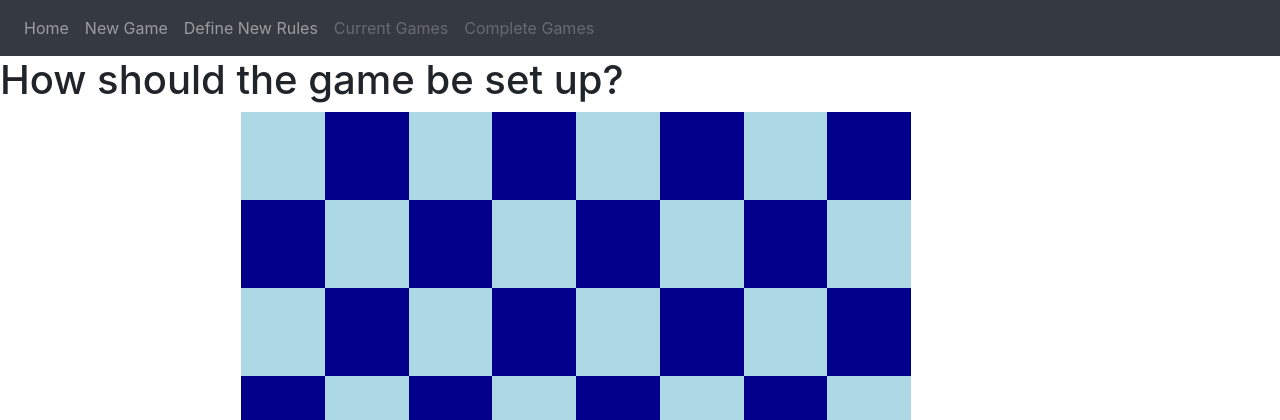
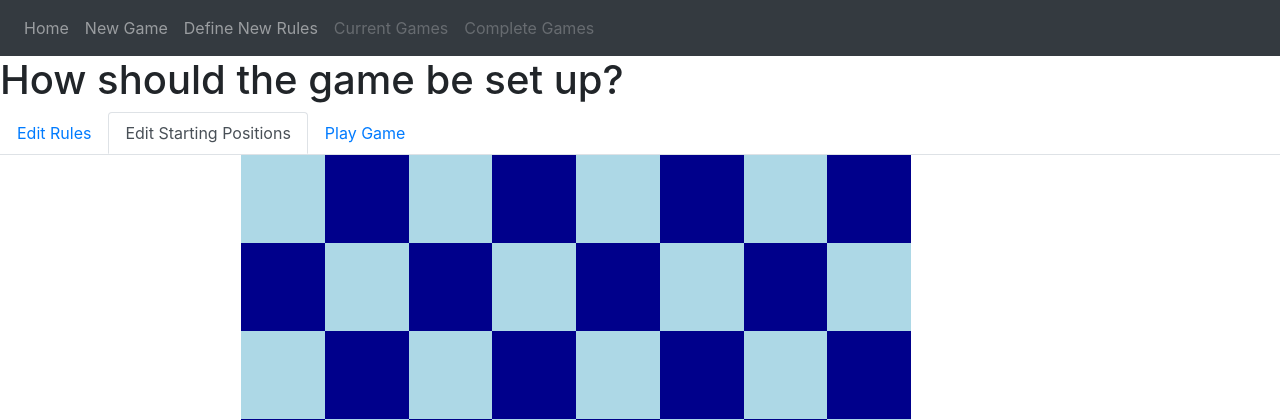
Before and after one commit to theovoss/DjangoChessApi, a Django app: template DjangoChessApi/Chess/templates/chess/main/configure_board.html in a window 1280 px wide. Shown: the top 420 px of the page. Run offline with Django 3.2, Linux system fonts and the light colour scheme; the template is opened without the code that fills it, so the values that code supplies are empty; some libraries are stand-ins or nearby versions.

Commit message:
add tabs/subnavbar to configuration pages for easy configuration navigation

```diff
--- a/DjangoChessApi/Chess/templates/chess/main/configuration.html
+++ b/DjangoChessApi/Chess/templates/chess/main/configuration.html
@@ -11,7 +11,8 @@
 </head>
 
 {% block body %}
-  <h1>Template loaded!!</h1>
+  <h1>Configure Rules</h1>
+  {% include "chess/secondary/configuration_navbar.html" with id=id rules_active=True %}
   <div class="d-flex flex-row justify-content-between align-items-center">
     <form action={% url 'Chess:configure-edit' id %} method="post">
       {% csrf_token %}
--- a/DjangoChessApi/Chess/templates/chess/main/configure_board.html
+++ b/DjangoChessApi/Chess/templates/chess/main/configure_board.html
@@ -8,6 +8,7 @@
 
 {% block body %}
   <h1>How should the game be set up?</h1>
+  {% include "chess/secondary/configuration_navbar.html" with id=id board_active=True %}
   <div class="configure-board">
     <div class='url' data-url={{ url }}></div>
     {% include "chess/secondary/board.html" with columns=8 rows=8 board=board %}
--- /dev/null
+++ b/DjangoChessApi/Chess/templates/chess/secondary/configuration_navbar.html
@@ -0,0 +1,21 @@
+<nav>
+  <ul class="nav nav-tabs">
+    <li class="nav-item">
+      {% if rules_active %}
+        <a class="nav-link active" href={% url 'Chess:configure-edit' id %}>Edit Rules</a>
+      {% else %}
+        <a class="nav-link" href={% url 'Chess:configure-edit' id %}>Edit Rules</a>
+      {% endif %}
+    </li>
+    <li class="nav-item">
+      {% if board_active %}
+        <a class="nav-link active" href={% url 'Chess:configure-board' id %}>Edit Starting Positions</a>
+      {% else %}
+        <a class="nav-link" href={% url 'Chess:configure-board' id %}>Edit Starting Positions</a>
+      {% endif %}
+    </li>
+    <li>
+      <a class="nav-link" href={% url 'Chess:create-game-redirect' id %}>Play Game</a>
+    </li>
+  </ul>
+</nav>
--- a/DjangoChessApi/Chess/views.py
+++ b/DjangoChessApi/Chess/views.py
@@ -81,6 +81,7 @@ def configuration_board(request, game_type_id):
     url = reverse('chess-configuration-configure-board', args=[game_type.id])
 
     context = {
+        'id': game_type.id,
         'form': form,
         'board': displayable_board,
         'black_pieces': black_pieces,
```
